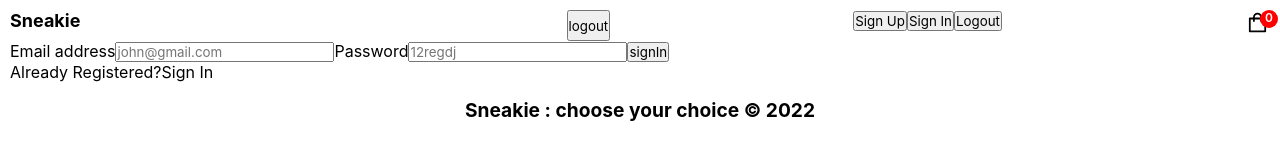
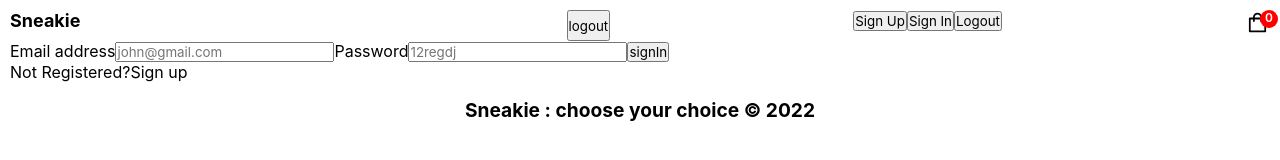
Before and after one commit to Enzyme-developer/sneakie, a Next.js app: page /sign_in in a window 1280 px wide. Shown: the top 160 px of the page. Built offline with nearby package versions, Linux system fonts and the light colour scheme; no server answers.

Commit message:
implemented checkout

```diff
--- a/components/Favorites.tsx
+++ b/components/Favorites.tsx
@@ -42,9 +42,10 @@
     <div>
       <Toaster />
       {favorites?.map((item: any) => (
-        <Link  href={``}>
+        <Link  href={`/`}>
           <div>
             <h1>{item.name}</h1>
+            <h3>${item.price}</h3>
             <button onClick={() => handleDelete(item.id)}>delete</button>
           </div>
         </Link>
@@ -53,4 +54,6 @@
   )
 }
 
+
+
 export default Favorites
--- a/components/SignIn.tsx
+++ b/components/SignIn.tsx
@@ -37,8 +37,8 @@
       <input onChange={(e) => setPassword(e.target.value)} type='password' placeholder='12regdj'/>
       <button onClick={signInNewUser}>signIn</button>
       <p>{error}</p>
-      <p>Already Registered?
-        <Link href='/sign_up'>Sign In</Link>
+      <p>Not Registered?
+        <Link href='/sign_up'>Sign up</Link>
       </p>
     </div>
   )
--- a/pages/index.tsx
+++ b/pages/index.tsx
@@ -16,7 +16,7 @@
   const [range, setRange] = useState(0)
   const categories: any = ["all", "footwear", "clothing", "Jewelry", "Lighting", "Electronics", "Courses"]
 
-  console.log(option)
+  console.log(productItems)
 
 
   productItems.filter((product: any) => {
@@ -46,7 +46,7 @@
   useEffect(() => {
     if (categoryType !== 'all') {
       const filtered = productItems.filter((item: any) => (
-        item.category?.toLowerCase().matches(categoryType.toLowerCase())
+        item.category?.toLowerCase().includes(categoryType.toLowerCase())
       ))
       // console.log(filtered)
       setProductItems(filtered)
```
Also changed, not shown: components/Cart.tsx (+3 -4 lines), components/Checkout.tsx (+11 -2 lines).
